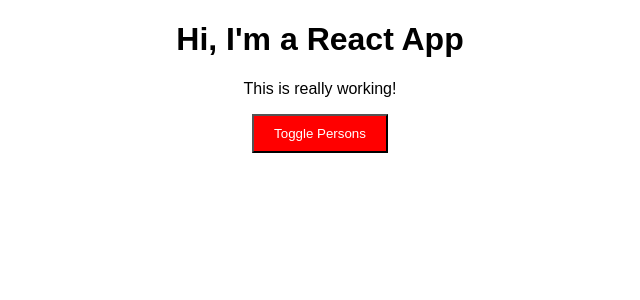
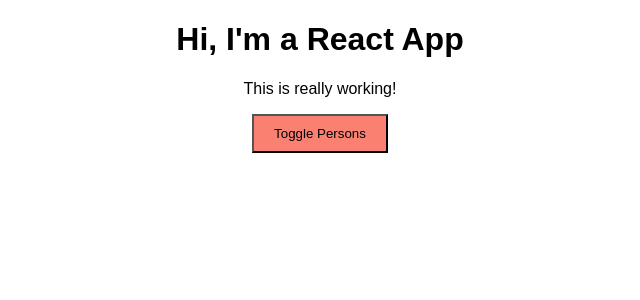
Before and after one commit to fisnikcanaj1/simple-react-app, a React app: page / in a window 1280 px wide. Shown: the top 300 px of the page, without its empty margins (320-960 px from the left). Built offline with nearby package versions, Linux system fonts and the light colour scheme.

Commit message:
Button color and backround changed

```diff
--- a/src/App.css
+++ b/src/App.css
@@ -26,7 +26,7 @@
   background-color: red;
 }
 
-.App button.red {
+.App button.Red {
   background-color: salmon;
   color: black;
 }
```
